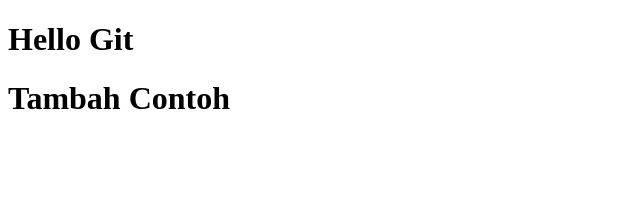
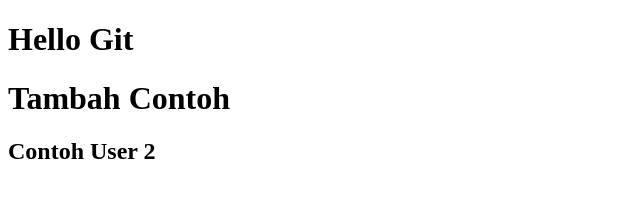
Before and after one commit to natanblackburn/belajar-git-remote, a plain HTML site: page index.html in a window 1280 px wide. Shown: the whole page, without its empty margins (0-640 px from the left). Drawn offline with Linux system fonts and the light colour scheme.

Commit message:
add user 2 to index.html

```diff
--- a/index.html
+++ b/index.html
@@ -7,5 +7,6 @@
 <body>
     <h1>Hello Git</h1>
 <h1>Tambah Contoh</h1>
+<h2>Contoh User 2</h2>
 </body>
 </html>
```
